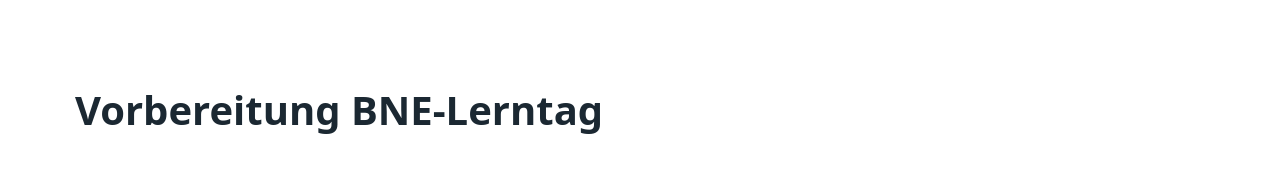
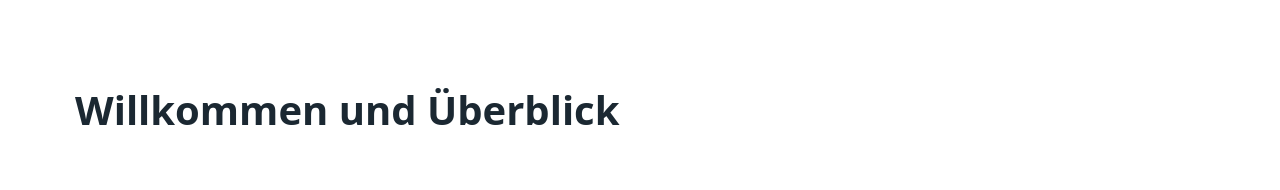
Before and after one commit to eBildungslabor/bne-lerntag, a plain HTML site: page index.html in a window 1280 px wide. Shown: the top 190 px of the page. Drawn offline with Linux system fonts and the light colour scheme; a script that the page names is missing.

Commit message:
Update index.html

```diff
--- a/index.html
+++ b/index.html
@@ -11,7 +11,7 @@
 
 
     <main class="container">
-<h1>Vorbereitung BNE-Lerntag</h1>
+<h1>Willkommen und Überblick</h1>
 
 <p>
     <iframe src="https://ebildungslabor.de/wp-admin/admin-ajax.php?action=h5p_embed&id=248" width="958" height="274" frameborder="0" allowfullscreen="allowfullscreen" title="Intro BNE"></iframe><script src="https://ebildungslabor.de/wp-content/plugins/h5p/h5p-php-library/js/h5p-resizer.js" charset="UTF-8"></script>
```
